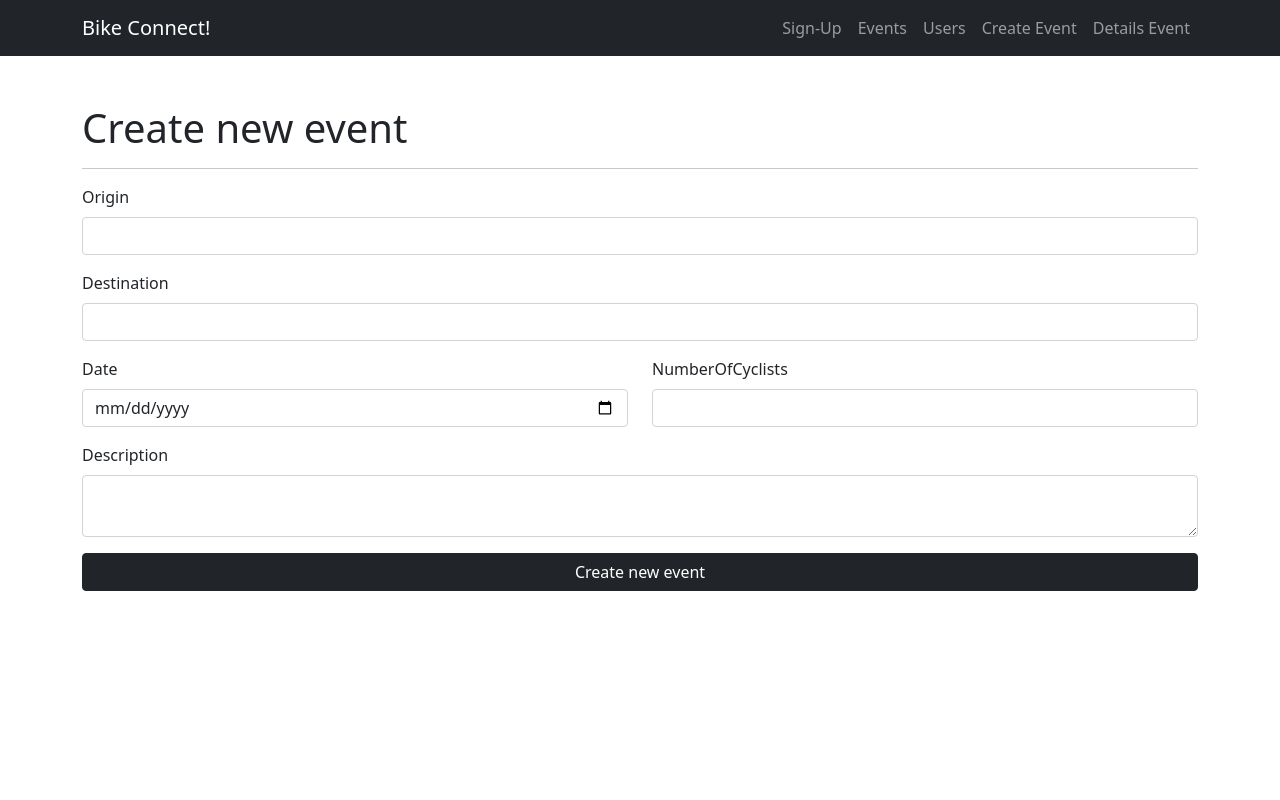
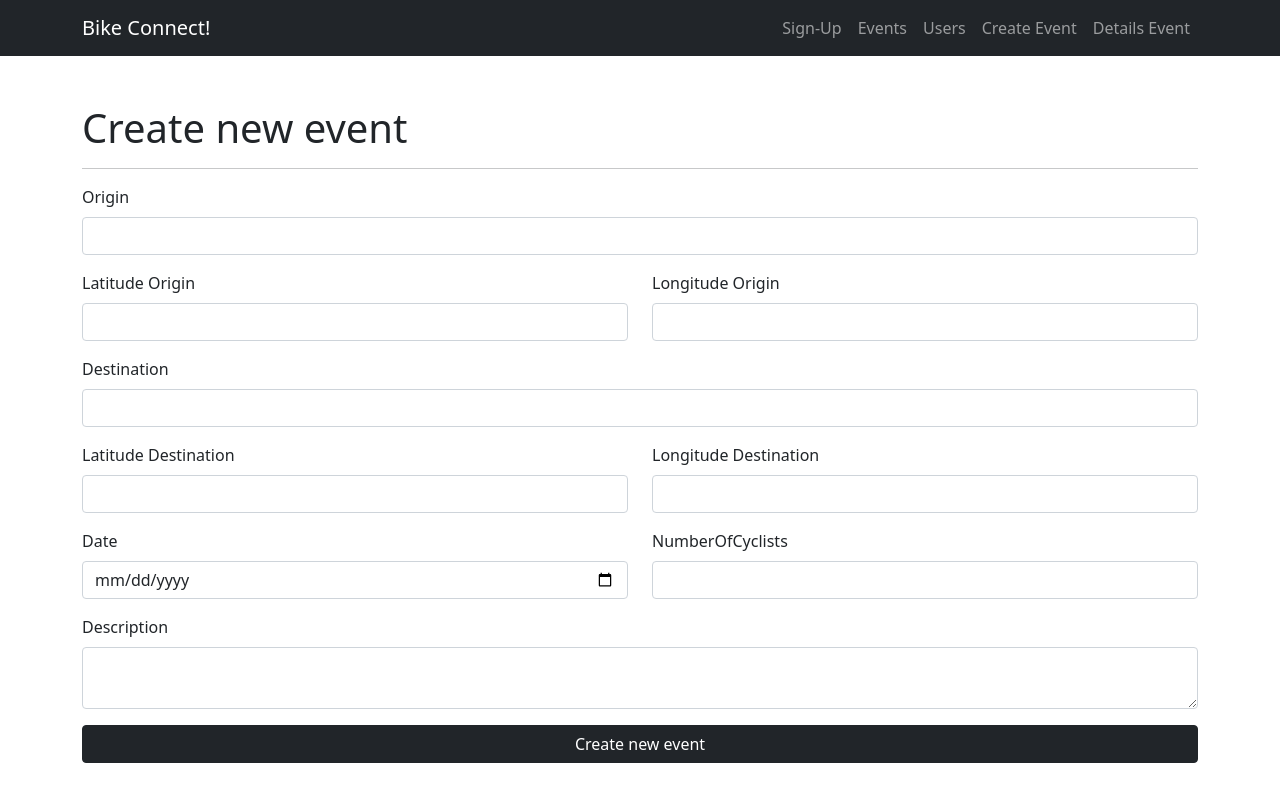
Before and after one commit to lontel/client, a React (Create React App) app: page /events/create in a window 1280 px wide. Built offline with nearby package versions, Linux system fonts and the light colour scheme.

Commit message:
modal window and eventform testing with latitude

```diff
--- a/src/components/Events/EventForm/EventForm.jsx
+++ b/src/components/Events/EventForm/EventForm.jsx
@@ -34,7 +34,7 @@ const EventForm = () => {
 
 
 
-    const { origin, destination, description, numberOfCyclists, date } = eventData
+    const { origin, latitudeOrigin, longitudeOrigin, destination, latitudeDestination, longitudeDestination, description, numberOfCyclists, date } = eventData
 
     return (
         <Form >
@@ -42,11 +42,41 @@ const EventForm = () => {
                 <Form.Label>Origin</Form.Label>
                 <Form.Control type="text" value={origin} onChange={handleChange} name="origin" />
             </Form.Group>
+            <Row>
+                <Col>
+                    <Form.Group className="mb-3" controlId="latitudeOrigin">
+                        <Form.Label>Latitude Origin</Form.Label>
+                        <Form.Control type="text" value={latitudeOrigin} onChange={handleChange} name="latitudeOrigin" />
+                    </Form.Group>
+                </Col>
+                <Col>
+                    <Form.Group className="mb-3" controlId="longitudeOrigin">
+                        <Form.Label> Longitude Origin</Form.Label>
+                        <Form.Control type="text" value={longitudeOrigin} onChange={handleChange} name="longitudeOrigin" />
+                    </Form.Group>
+                </Col>
+            </Row>
 
             <Form.Group className="mb-3" controlId="destination">
                 <Form.Label>Destination</Form.Label>
                 <Form.Control type="text" value={destination} onChange={handleChange} name="destination" />
             </Form.Group>
+
+            <Row>
+                <Col>
+                    <Form.Group className="mb-3" controlId="latitudeDestination">
+                        <Form.Label>Latitude Destination</Form.Label>
+                        <Form.Control type="text" value={latitudeDestination} onChange={handleChange} name="latitudeDestination" />
+                    </Form.Group>
+                </Col>
+                <Col>
+                    <Form.Group className="mb-3" controlId="longitudeDestination">
+                        <Form.Label> Longitude Destination</Form.Label>
+                        <Form.Control type="text" value={longitudeDestination} onChange={handleChange} name="longitudeDestination" />
+                    </Form.Group>
+                </Col>
+            </Row>
+
 
             <Row>
                 <Col>
@@ -66,7 +96,7 @@ const EventForm = () => {
 
             <Form.Group className="mb-3" controlId="description">
                 <Form.Label>Description</Form.Label>
-                <Form.Control as="textarea" type="text" value={description} onChange={handleChange} name="bio" />
+                <Form.Control as="textarea" type="text" value={description} onChange={handleChange} name="description" />
             </Form.Group>
 
             <div className="d-grid">
--- a/src/components/Events/EventList/EventList.jsx
+++ b/src/components/Events/EventList/EventList.jsx
@@ -1,17 +1,38 @@
 import { Row, Col } from 'react-bootstrap'
 import EventCard from '../EventCard/EventCard'
+import { Container, Modal } from 'react-bootstrap'
+import { useState } from 'react'
+import EventForm from '../EventForm/EventForm'
 
 
 const EventList = ({ events }) => {
 
+    const [showModal, setShowModal] = useState(false)
+
+    const openModal = () => setShowModal(true)
+    const closeModal = () => setShowModal(false)
+
     return (
         <Row>
+            <h1>List of events <span onClick={openModal}>+</span> </h1>
+            <hr></hr>
             {
                 events.map(event => {
                     return (
-                        <Col md={3} key={event._id} >
-                            <EventCard {...event} />
-                        </Col>
+                        <>
+                            <Col md={3} key={event._id} >
+                                <EventCard {...event} />
+                            </Col>
+
+                            <Modal show={showModal} onHide={closeModal}>
+                                <Modal.Header closeButton>
+                                    <Modal.Title>New Event</Modal.Title>
+                                </Modal.Header>
+                                <Modal.Body>
+                                    <EventForm closeModal={closeModal} /* Ojo! refreshCoasters={loadCoasters} */ />
+                                </Modal.Body>
+                            </Modal>
+                        </>
                     )
 
                 })
--- a/src/pages/EventsPages/EventsDetails/EventsDetails.jsx
+++ b/src/pages/EventsPages/EventsDetails/EventsDetails.jsx
@@ -7,26 +7,25 @@ const EventDetails = () => {
 
     const [event, setEvent] = useState({})
 
-
-    const { event_id } = useParams()
-    console.log(event)
+    const { id } = useParams()
+    console.log(id)
 
     useEffect(() => {
 
         eventService
-            .getOneEvent(event_id)
-            .then(({ data }) => setEvent(data))
+            .getOneEvent(id)
+            .then(({ data }) => {
+                setEvent(data)
+                console.log('--------------', data)
+            })
             .catch(err => console.error(err))
+
     }, [])
 
     return (
 
         <Container>
             {
-                // !user                 esto será el spinner
-                //     ?
-                //     <Loader />
-                //     :
                 <>
                     <h1>Details of  {event.origin} to {event.destination}  </h1>
                     <hr />
@@ -45,9 +44,6 @@ const EventDetails = () => {
                                 <Button as="div" variant="dark">Back to event list</Button>
                             </Link>
                         </Col>
-
-
-
                     </Row>
                 </>
             }
--- a/src/pages/EventsPages/EventsPage/EventsPage.jsx
+++ b/src/pages/EventsPages/EventsPage/EventsPage.jsx
@@ -2,10 +2,12 @@ import { useState, useEffect } from "react";
 import eventService from "../../../services/event.services";
 import EventList from "../../../components/Events/EventList/EventList";
 import Loader from "../../../components/Loader/Loader";
+import { Container, Modal } from 'react-bootstrap'
 
 const EventListPage = () => {
 
     const [events, setEvents] = useState([])
+    const [showModal, setShowModal] = useState(false)
 
     useEffect(() => {
 
@@ -15,7 +17,11 @@ const EventListPage = () => {
             .catch(err => console.log(err))
     }, [])
 
+    const openModal = () => setShowModal(true)
+    const closeModal = () => setShowModal(false)
+
     return (
+
         events.length
             ?
             <EventList events={events} />
--- a/src/services/event.services.js
+++ b/src/services/event.services.js
@@ -25,6 +25,8 @@ class EventService {
     }
 
     getOneEvent(event_id) {
+
+        console.log('------------', event_id)
         return this.api.get(`/getOneEvent/${event_id}`)
     }
 
```
